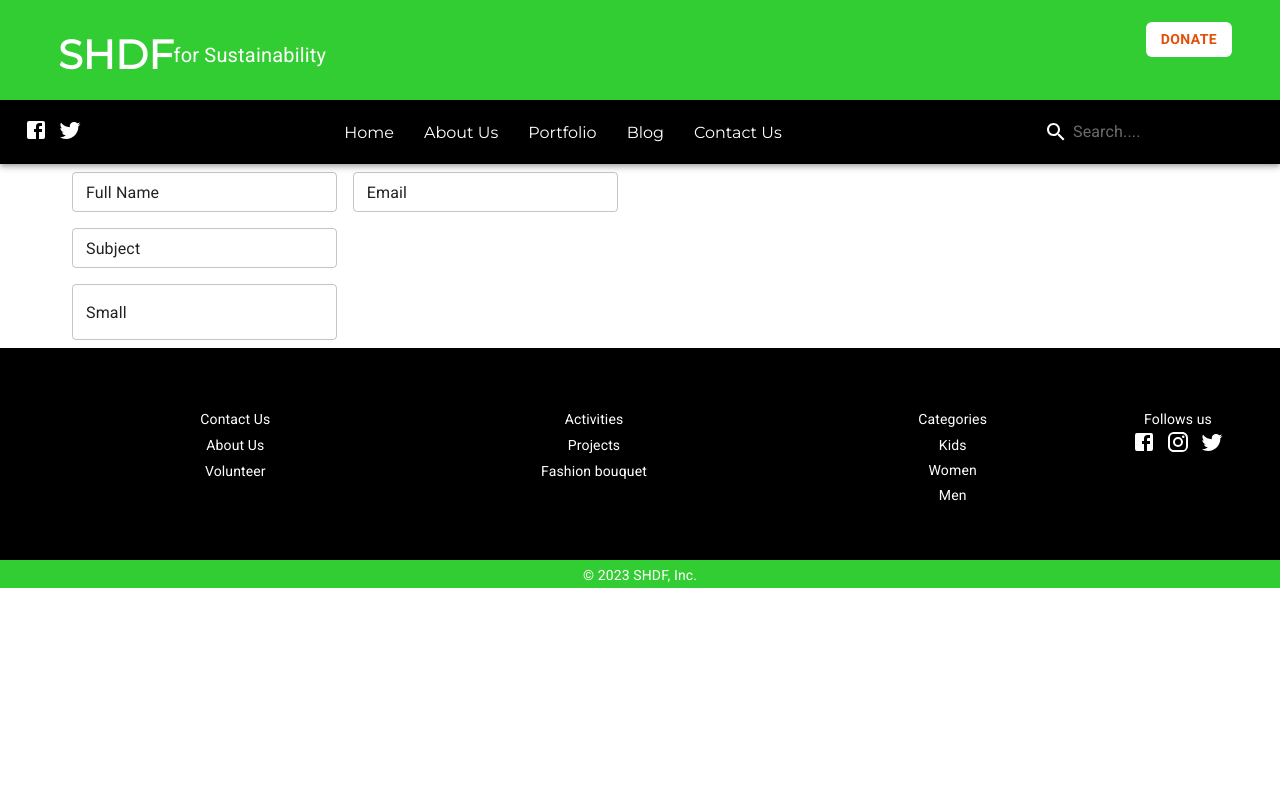
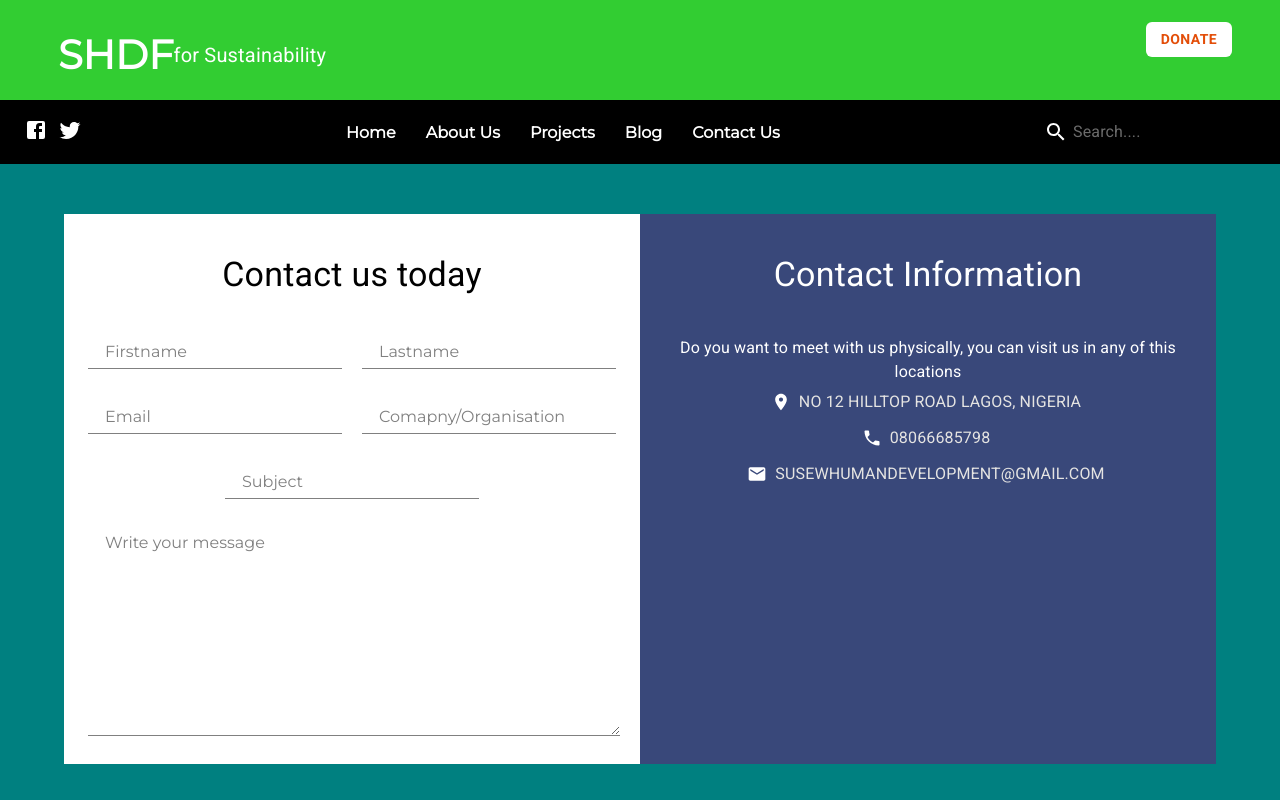
Before and after one commit to Passion94/SHDF, a React (Create React App) app: page /contact in a window 1280 px wide. Shown: the top 800 px of the page. Built offline with nearby package versions, Linux system fonts and the light colour scheme.

Commit message:
Uupdate on everything except project

```diff
--- a/src/App.js
+++ b/src/App.js
@@ -37,12 +37,12 @@ export default function App() {
    <BrowserRouter>
    <Header/>
     <Navbar/>
-    <Contact/>
     <Routes>
 
     <Route path='/' element={<Home/>}/>
     <Route path='/everyabout' element={<Everyabout/>}/>
     <Route path='/blog' element={<Blog/>}/>
+    <Route path='/contact' element={<Contact/>}/>
 
     </Routes>
     <Footer/>
--- a/src/components/navbar/NavBar.jsx
+++ b/src/components/navbar/NavBar.jsx
@@ -6,6 +6,7 @@ import { Link } from 'react-router-dom';
 
 
 const NavBar = () => {
+
     const StyledToolbar = styled(Toolbar)({
         display:"flex",
         justifyContent:"space-between"
@@ -27,14 +28,18 @@ const NavBar = () => {
       });
       const StyledLink=styled(Link)({
         textDecoration:'none',
-        color:'white'
+        color:'white',
+        fontFamily: 'Montserrat',
+        fontSize:'16px',
+        fontWeight:'600'
       })
+
       const MenuItems=[
         {Id:1, Name:"Home", link:"/"},
         {Id:2, Name:"About Us", link:"/everyabout"},
-        {Id:3, Name:"Portfolio", link:"/b"},
+        {Id:3, Name:"Projects", link:"/b"},
         {Id:4, Name:"Blog", link:"/blog"},
-        {Id:5, Name:"Contact Us", link:"/a"},
+        {Id:5, Name:"Contact Us", link:"/contact"},
       ]
 
       const [open,SetOpen]=useState(false);
@@ -51,7 +56,7 @@ const NavBar = () => {
          lg:'flex'}}}
          >
       {MenuItems.map((item, index) =>
-       <StyledLink to={item.link}>{item.Name}</StyledLink>
+       <StyledLink key={index} to={item.link}>{item.Name}</StyledLink>
       )}
 
 
@@ -72,7 +77,7 @@ const NavBar = () => {
         <Menu
             id="demo-positioned-menu"
             aria-labelledby="demo-positioned-button"
-
+           sx={{marginTop:'140px'}}
             open={open}
             onClose={()=>SetOpen(!open)}
             anchorOrigin={{
@@ -84,10 +89,11 @@ const NavBar = () => {
               horizontal: 'right',
             }}
           >
-          <Box sx={{width:350, height:"50vh"}}>
+          <Box sx={{width:350, height:"50vh"}} >
 
           {MenuItems.map((item)=>(
-            <MenuItem sx={{cursor:'pointer', fontSize:'14px'}}>{item.Name}</MenuItem>
+            <MenuItem sx={{cursor:'pointer', fontSize:'14px'}}><StyledLink sx={{color:'black'}} to={item.link} >{item.Name}</StyledLink></MenuItem>
+
           ))}
 
           </Box>
--- a/src/pages/contact/Contact.js
+++ b/src/pages/contact/Contact.js
@@ -1,72 +1,102 @@
-import { Container, TextField } from '@mui/material'
-import { Box, Stack } from '@mui/system'
 import React from 'react'
-
+import { Box, Button, Container, Stack, Typography } from '@mui/material'
+import './contact.css'
+import Iframe from 'react-iframe'
+import { Email, Phone,Room } from '@mui/icons-material'
 
 const Contact = () => {
+
   return (
+    <Box sx={{backgroundColor:'teal'}}>
+    <Container align={'center'} sx={{display:'flex', flexDirection:{xs:'column', md:'row'}, alignItems:'center'}}>
+    <Container flex={6} sx={{ backgroundColor:'white', height:'550px', marginTop:'50px', marginBottom:'50px',paddingBottom:'50px'}} >
 
-      <Container>
+      <form>
+      <Typography variant='h4' align='center' m={5}>Contact us today </Typography>
+      <Stack direction={'column'} gap={4} align={'center'} >
+<Box sx={{display:'flex', gap:'20px', justifyContent:'center'}}>
+<Box
+component={'input'}
+ type='text'
+  placeholder='Firstname'
+  className='styledInputs'
+
+/>
+
+<Box
+component={'input'}
+ type='text'
+   placeholder='Lastname'
+   className='styledInputs'
+
+/>
+</Box>
+
+<Box sx={{display:'flex', gap:'20px', justifyContent:'center'}}>
+<Box
+component={'input'}
+ type='text'
+   placeholder='Email'
+   className='styledInputs contactemailsubjects'
+
+/>
+<Box
+component={'input'}
+type='text'
+   placeholder='Comapny/Organisation'
+   className='styledInputs contactemailsubjects'
+
+/>
+</Box>
 
 <Box>
+<Box
+component={'input'}
+type='text'
+   placeholder='Subject'
+   className='styledInputs '
 
-<Box
-      component="form"
-      sx={{
-        '& .MuiTextField-root': { m: 1, width: '25ch' },
-      }}
-      noValidate
-      autoComplete="off"
-    >
-
-
-      <Box>
-        <TextField
-          label=""
-          id="name"
-          defaultValue="Full Name"
-          size="small"
-          type={'text'}
-        />
-         <TextField
-          label=""
-          id="outlined-size-small"
-          defaultValue="Email"
-          size="small"
-          type={'email'}
 />
 </Box>
 <Box>
-        <TextField
-          label=""
-          id="outlined-size-small"
-          defaultValue="Subject"
-          size="small"
-        />
-        </Box>
-        <Box>
-        <TextField
-          label=""
-          id="outlined-size-small"
-          defaultValue="Small"
-          size="large"
+<textarea
+   placeholder='Write your message'
+   className='styledInputs contactTextarea'
 />
 </Box>
 
 
 
 
+</Stack>
 
-    </Box>
+      </form>
 
-    </Box>
-    <Box>
 
-        </Box>
+    </Container>
+    <Container flex={3} sx={{backgroundColor:'#39487a', height:'550px', color:'white'}}>
+    <Typography variant='h4' m={5}> Contact Information</Typography>
+   <Typography variant='body1'> Do you want to meet with us physically, you can visit us in any of this locations</Typography>
+
+   <Stack direction={'column'}>
+   <Button startIcon={<Room/>} sx={{color:'white'}} href="https://goo.gl/maps/483Gc62VDLfuHm126" target="_blank"> <Typography sx={{color:'#e5e4e2'}}>No 12 hilltop road lagos, Nigeria</Typography></Button>
+   <Button startIcon={<Phone/>}
+   sx={{color:'white'}}  value={Phone}
+    href={`tel:${Phone}`} ><Typography sx={{color:'#e5e4e2'}}>
+    08066685798
+    </Typography>
+     </Button>
+   <Button startIcon={<Email/>} sx={{color:'white'}}href="mailto:name@email.com"> <Typography sx={{color:'#e5e4e2'}}> Susewhumandevelopment@gmail.com</Typography></Button>
+   </Stack>
+
 
 
     </Container>
 
+    </Container>
+
+
+   </Box>
   )
 }
 
--- /dev/null
+++ b/src/pages/contact/contact.css
@@ -0,0 +1,35 @@
+.styledInputs{
+    height: 30px;
+    width: 100%;
+    max-width: 250px;
+    font-size: 16px;
+    border:none;
+    border-bottom:1px solid grey;
+    outline:none
+}
+.contactemailsubjects{
+    width: 100%;
+
+}
+.subjects{
+    width: 100%;
+
+}
+.contactTextarea{
+    height: 200px;
+    width: 100%;
+    max-width: 530px;
+    border:none;
+    border-bottom:1px solid grey;
+     outline:none
+
+}
+.styledInputs::placeholder{
+    color:red;
+    font-family: Montserrat;
+    padding-left: 15px;
+    font-size: 16px;
+    color: grey;
+    border: none;
+    outline: none;
+}
--- a/src/pages/footer/Footer.js
+++ b/src/pages/footer/Footer.js
@@ -23,8 +23,8 @@ const Footer = () => {
 
     })
   return (
-    <Box bgcolor={'#32CD32'} sx={{height:"200px"}} pb={5}>
-      <Stack direction={{xs:'colmun', sm:'row', md:'row'}} p={7} bgcolor={'black'} sx={{height:"100px"}}  >
+    <Box bgcolor={'#32CD32'} sx={{height:"150px"}} pb={5}>
+      <Stack direction={{xs:'row', sm:'row', md:'row'}} p={{xs:'2', sm:'5', md:'7'}} bgcolor={'black'} sx={{height:"130px", marginTop:'10px', paddingTop:'20px'}}  >
       <Box flex={1}>
 
         <ListTypography  align={'center'}>
@@ -64,11 +64,11 @@ const Footer = () => {
         Men
          </ListTypography>
       </Box>
-      <Box>
+      <Box flex={1}>
       <ListTypography align={'center'}>
        Follows us
          </ListTypography>
-         <SocialBox sx={{cursor:'pointer'}} align={'center'}>
+         <SocialBox sx={{cursor:'pointer'}} align={'center'} >
        <Facebook/>
        <Instagram/>
        <Twitter/>
@@ -76,7 +76,10 @@ const Footer = () => {
       </Box>
 
        </Stack>
-       <ListTypography align={'center'}>© 2023 SHDF, Inc.</ListTypography>
+       <Box>
+       <ListTypography sx={{display:'flex', alignItems:'center', justifyContent:'center', margin:'20 20',padding:'auto'}}>© 2023 SHDF, Inc.</ListTypography>
+       </Box>
+
     </Box>
   )
 }
```
Lines whose indentation alone changed are shown as unchanged.
